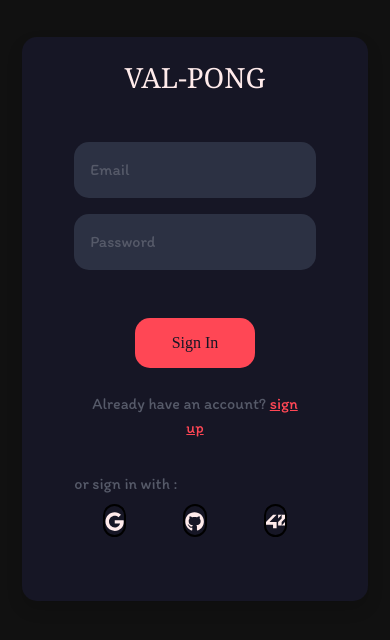
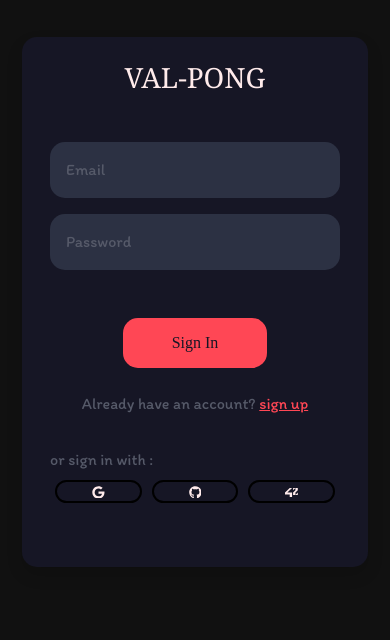
Before and after one commit to zakarm/ft_transcendence, a Next.js app in the folder app/front-end/: page /sign-in in a window 390 px wide. Shown: the top 640 px of the page. Built offline with nearby package versions, Linux system fonts and the light colour scheme; a web font is replaced by a local one.

Commit message:
[Fix] Update the style of sign in and sign up page

```diff
--- a/app/front-end/src/app/(authentication)/sign-in/page.tsx
+++ b/app/front-end/src/app/(authentication)/sign-in/page.tsx
@@ -74,7 +74,7 @@ export default function SignInPage() {
                                     VAL-PONG
                                 </h1>
                             </div>
-                            <form className={`form-group mt-3 mb-3 w-75`} onSubmit={signInPost}>
+                            <form className={`form-group mt-3 mb-3 w-75 ${styles.forml}`} onSubmit={signInPost}>
                                 <div className='mb-3'>
                                     <input className={`form-control ${styles.input_class} p-3 mb-3 border-0`} type='email' autoComplete="off" placeholder='Email' name="email" required/>
                                 </div>
--- a/app/front-end/src/app/(authentication)/sign-in/styles.module.css
+++ b/app/front-end/src/app/(authentication)/sign-in/styles.module.css
@@ -15,8 +15,6 @@
     border: 1;
     border-style: solid;
 }
-
-
 
 .input_class:focus {
   background-color: #2C3143;
@@ -76,7 +74,7 @@
 {
   .flexx
   {
-    padding-top: 19%;
+    padding-top: 17%;
     padding-left: 6%;
     padding-right: 6%;
   }
@@ -92,6 +90,26 @@
   }
 }
 
+@media screen and (max-width: 992px) {
+  .main_img {
+    border-top-right-radius: 15px;
+    border-top-left-radius: 15px;
+  }
+  .forml {
+    width: 80% !important;
+  }
+}
+
+@media screen and (max-width: 792px) {
+  .main_img {
+    border-top-right-radius: 15px;
+    border-top-left-radius: 15px;
+  }
+  .forml {
+    width: 90% !important;
+  }
+}
+
 @media screen and (max-height: 730px)
 {
   .flexx
@@ -104,6 +122,7 @@
 
 @media screen and (max-width: 480px)
 {
+
   .sign_btn
   {
       background-color: #FF4755;
@@ -119,3 +138,11 @@
     display: none;
   }
 }
+
+@media screen and (max-width : 576px) {
+  .auth_btn
+  {
+    font-size: 0.8em;
+    width: 30%;
+  }
+}
--- a/app/front-end/src/app/(authentication)/sign-up/page.tsx
+++ b/app/front-end/src/app/(authentication)/sign-up/page.tsx
@@ -67,7 +67,7 @@ export default function SignUp()
                                     VAL-PONG
                                 </h1>
                             </div>
-                            <form className={`form-group mt-3 mb-3 w-75`} onSubmit={signUpPost}>
+                            <form className={`form-group mt-3 mb-3 w-75 ${styles.forml}`} onSubmit={signUpPost}>
                                 <div className="row form-row">
                                     <div className='col-xs-6 w-50'>
                                         <input className={`form-control ${styles.input_class} p-3 mb-3 border-0`} type='text' autoComplete="off" placeholder='First Name' name="first_name" required/>
--- a/app/front-end/src/app/(authentication)/sign-up/styles.module.css
+++ b/app/front-end/src/app/(authentication)/sign-up/styles.module.css
@@ -5,9 +5,7 @@
     background-color: #161625;
     border-radius: 15px;
 }
-.inputWithMargin {
-  margin-right: 20px !important;
-}
+
 .auth_btn
 {
     background-color: transparent;
@@ -62,26 +60,6 @@
   padding-right: 13%;
 }
 
-@media screen and (max-height: 1000px)
-{
-  .flexx
-  {
-    padding-top: 10%;
-    padding-left: 6%;
-    padding-right: 6%;
-  }
-}
-
-@media screen and (max-height: 730px)
-{
-  .flexx
-  {
-    padding-top: 6%;
-    padding-left: 6%;
-    padding-right: 6%;
-  }
-}
-
 @media screen and (min-width: 1400px) and (min-height: 700px)
 {
   .flexx
@@ -96,7 +74,47 @@
 {
   .flexx
   {
-    padding-top: 19%;
+    padding-top: 17%;
+    padding-left: 6%;
+    padding-right: 6%;
+  }
+}
+
+@media screen and (max-height: 1000px)
+{
+  .flexx
+  {
+    padding-top: 10%;
+    padding-left: 6%;
+    padding-right: 6%;
+  }
+}
+
+@media screen and (max-width: 992px) {
+  .main_img {
+    border-top-right-radius: 15px;
+    border-top-left-radius: 15px;
+  }
+  .forml {
+    width: 80% !important;
+  }
+}
+
+@media screen and (max-width: 792px) {
+  .main_img {
+    border-top-right-radius: 15px;
+    border-top-left-radius: 15px;
+  }
+  .forml {
+    width: 90% !important;
+  }
+}
+
+@media screen and (max-height: 730px)
+{
+  .flexx
+  {
+    padding-top: 6%;
     padding-left: 6%;
     padding-right: 6%;
   }
@@ -104,6 +122,7 @@
 
 @media screen and (max-width: 480px)
 {
+
   .sign_btn
   {
       background-color: #FF4755;
@@ -119,3 +138,11 @@
     display: none;
   }
 }
+
+@media screen and (max-width : 576px) {
+  .auth_btn
+  {
+    font-size: 0.8em;
+    width: 30%;
+  }
+}
```
Also changed, not shown: 2 other files (tests, documents, lock files or other folders).
